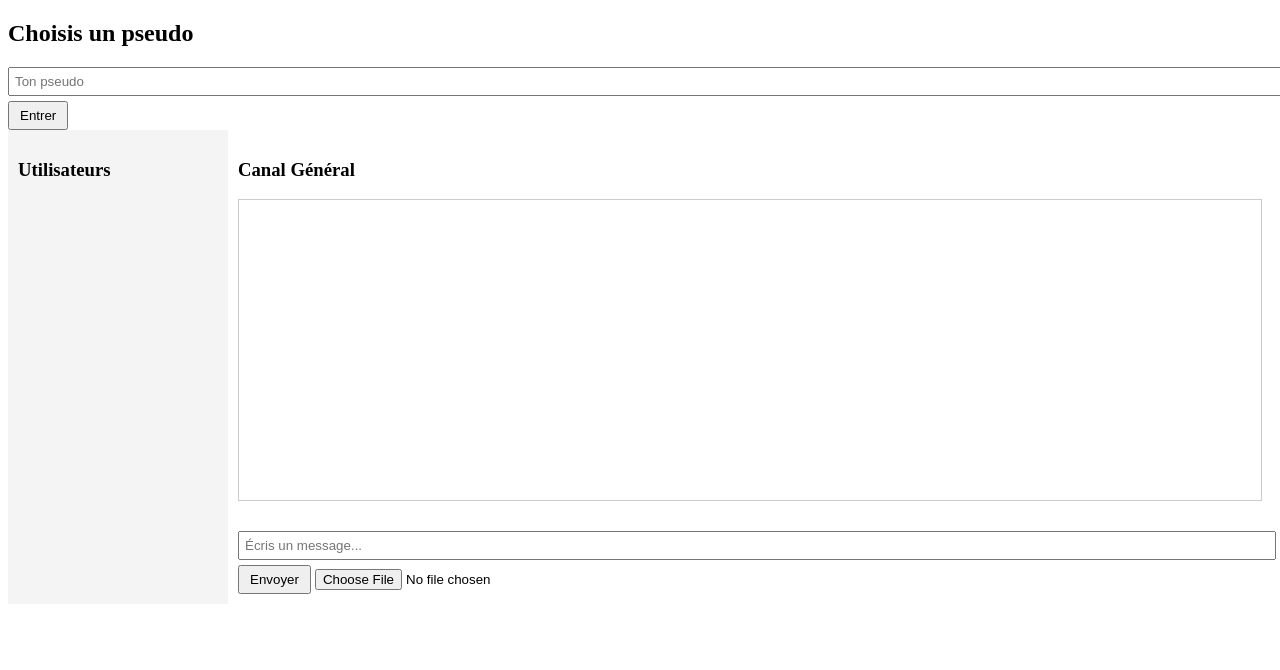
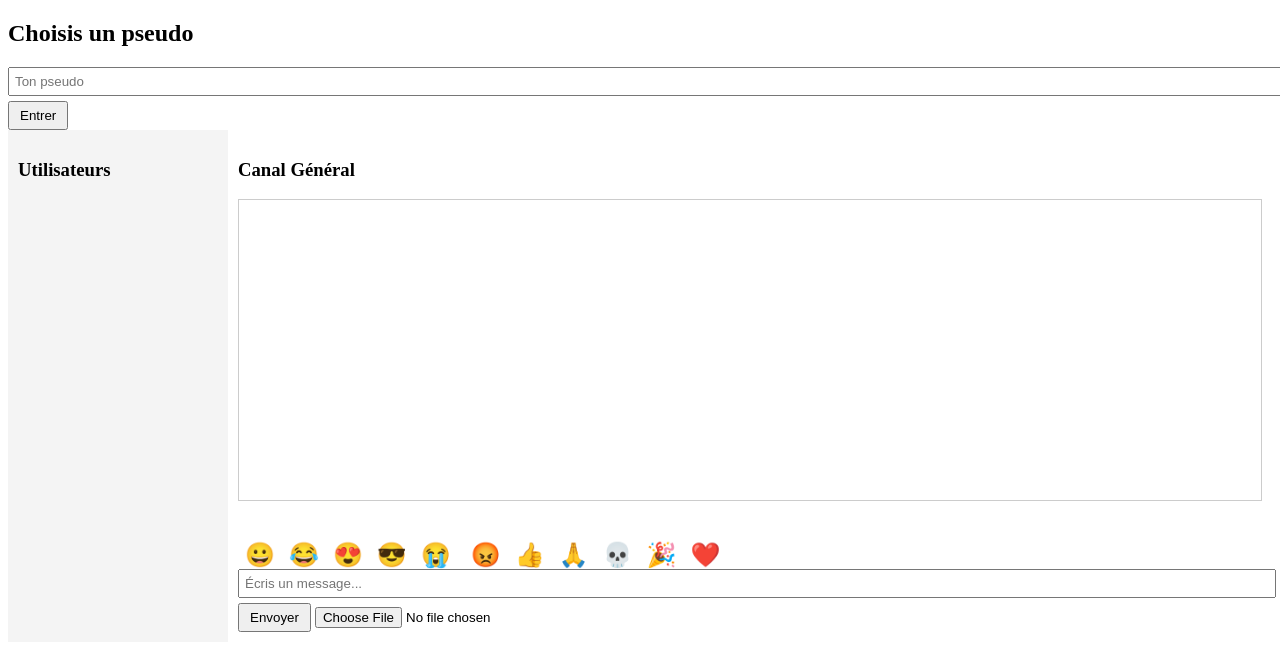
Before and after one commit to KitroxLeGoat/MyChat, a website: page public/index.html in a window 1280 px wide. Drawn offline with nearby package versions, Linux system fonts and the light colour scheme.

Commit message:
Ajout du sélecteur d'émojis 🎉

```diff
--- a/public/index.html
+++ b/public/index.html
@@ -5,6 +5,23 @@
   <meta name="viewport" content="width=device-width, initial-scale=1.0"/>
   <title>Chat entre amis</title>
   <link rel="stylesheet" href="style.css" />
+  <style>
+    #emoji-picker {
+      margin-top: 10px;
+      font-size: 24px;
+      user-select: none;
+    }
+    #emoji-picker span {
+      cursor: pointer;
+      padding: 5px;
+      margin: 2px;
+      border-radius: 5px;
+      transition: background 0.2s;
+    }
+    #emoji-picker span:hover {
+      background: #eee;
+    }
+  </style>
 </head>
 <body>
   <!-- Section de connexion -->
@@ -23,7 +40,14 @@
     <div id="chatWindow">
       <h3 id="channelTitle">Canal Général</h3>
       <div id="messages"></div>
-      <div id="typingIndicator" style="font-style: italic; height: 20px;"></div> <!-- Indicateur de frappe -->
+      <div id="typingIndicator" style="font-style: italic; height: 20px;"></div>
+
+      <!-- ✅ Émojis -->
+      <div id="emoji-picker">
+        <span>😀</span><span>😂</span><span>😍</span><span>😎</span><span>😭</span>
+        <span>😡</span><span>👍</span><span>🙏</span><span>💀</span><span>🎉</span><span>❤️</span>
+      </div>
+
       <input type="text" id="messageInput" placeholder="Écris un message...">
       <button onclick="sendMessage()">Envoyer</button>
 
@@ -39,5 +63,18 @@
 
   <script src="/socket.io/socket.io.js"></script>
   <script src="client.js"></script>
+
+  <!-- ✅ Script pour gérer les clics sur les émojis -->
+  <script>
+    document.addEventListener('DOMContentLoaded', () => {
+      document.querySelectorAll('#emoji-picker span').forEach(emoji => {
+        emoji.addEventListener('click', () => {
+          const input = document.getElementById('messageInput');
+          input.value += emoji.textContent;
+          input.focus();
+        });
+      });
+    });
+  </script>
 </body>
 </html>
```
